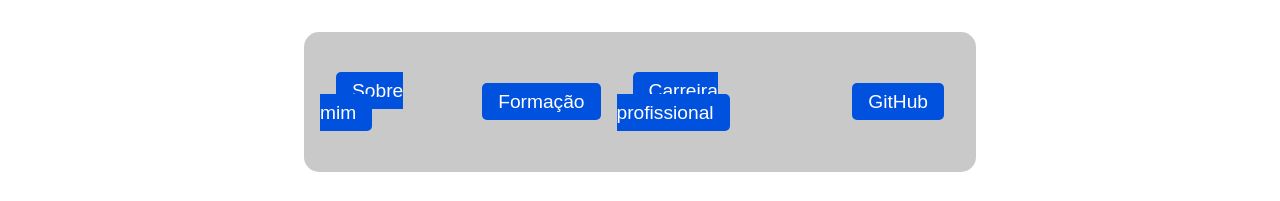
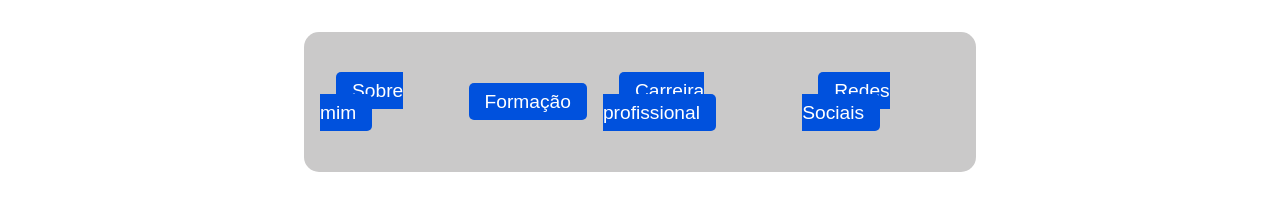
Before and after one commit to CalilVaz/Trabalho-Uninter, a plain HTML site: page index.html in a window 1280 px wide. Shown: the top 201 px of the page. Drawn offline with Linux system fonts and the light colour scheme.

Commit message:
Update index.html

```diff
--- a/index.html
+++ b/index.html
@@ -18,7 +18,7 @@
           <a target="_blank" onclick="onCarreiraProfissional()" class="link">Carreira profissional</a>
         </li>
         <li>
-          <a target="_blank" onclick="onGitHub()" class="link">GitHub</a>
+          <a target="_blank" onclick="onGitHub()" class="link">Redes Sociais</a>
         </li>
     </div>
 
```
